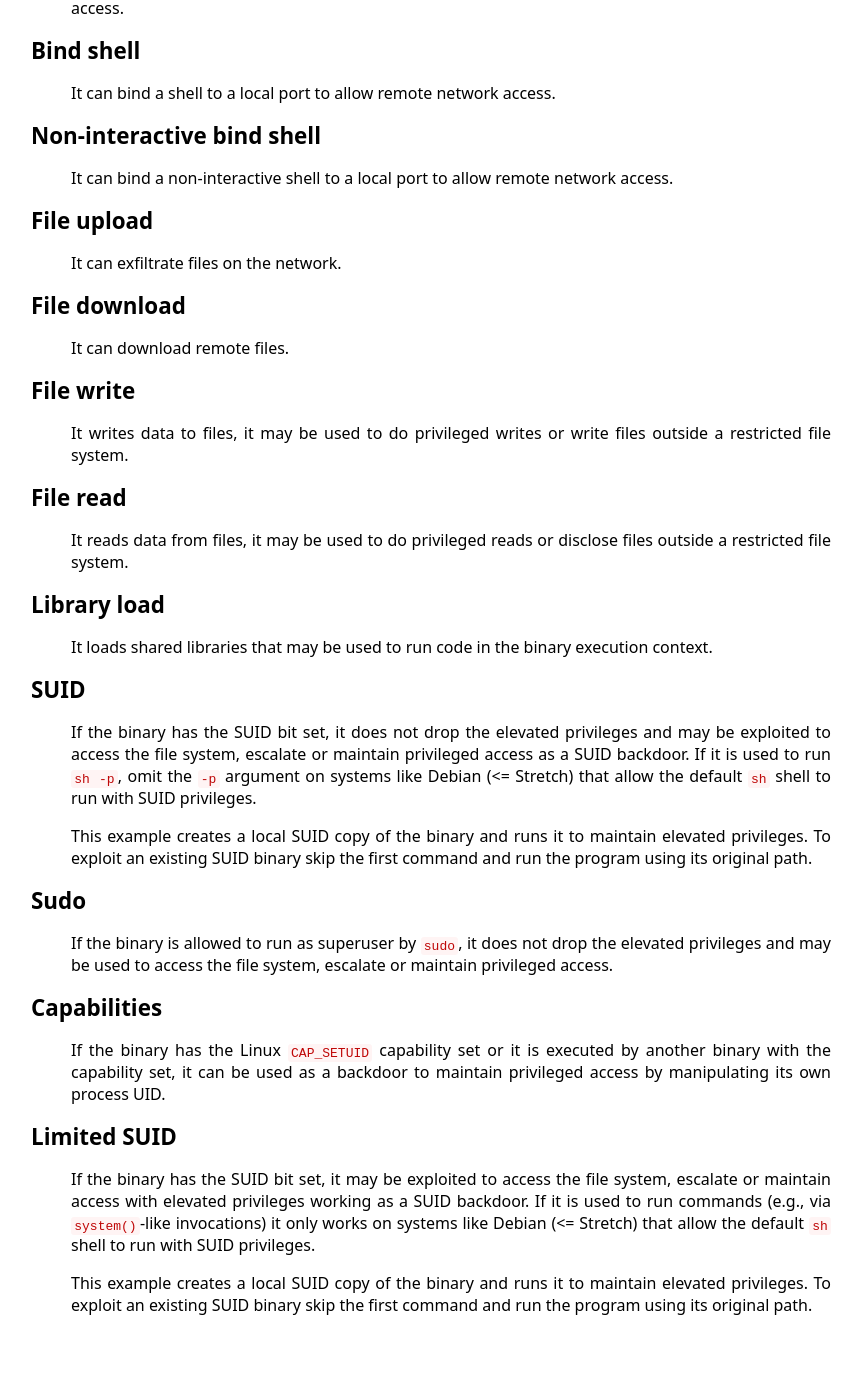
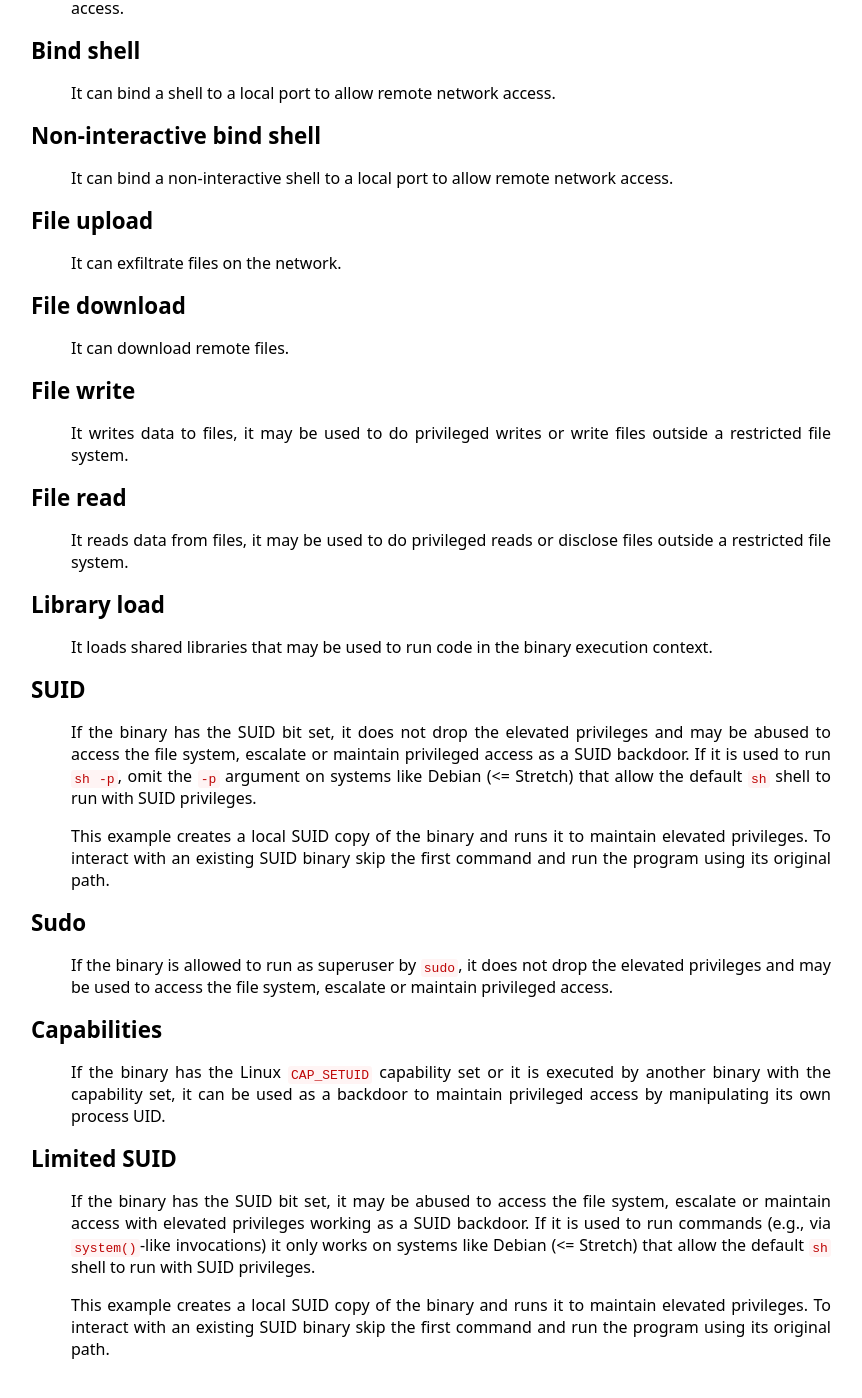
Before and after one commit to GTFOBins/GTFOBins.github.io, a Jekyll site: the page built from functions.md, in a window 1280 px wide and 1400 px high, scrolled down 491 px. Shown: the whole window, without its empty margins (209-1071 px from the left). Built offline with Jekyll 4.4.1, drawn with Linux system fonts in a browser that asks for light colours; before the commit the page ends 1847 px from its top, so only the background shows below that.

Commit message:
Avoid the "exploit" verb to reduce confusion

```diff
--- a/_data/functions.yml
+++ b/_data/functions.yml
@@ -48,9 +48,9 @@ library-load:
 suid:
   label: SUID
   description: |
-    If the binary has the SUID bit set, it does not drop the elevated privileges and may be exploited to access the file system, escalate or maintain privileged access as a SUID backdoor. If it is used to run `sh -p`, omit the `-p` argument on systems like Debian (<= Stretch) that allow the default `sh` shell to run with SUID privileges.
+    If the binary has the SUID bit set, it does not drop the elevated privileges and may be abused to access the file system, escalate or maintain privileged access as a SUID backdoor. If it is used to run `sh -p`, omit the `-p` argument on systems like Debian (<= Stretch) that allow the default `sh` shell to run with SUID privileges.
 
-    This example creates a local SUID copy of the binary and runs it to maintain elevated privileges. To exploit an existing SUID binary skip the first command and run the program using its original path.
+    This example creates a local SUID copy of the binary and runs it to maintain elevated privileges. To interact with an existing SUID binary skip the first command and run the program using its original path.
 
 sudo:
   label: Sudo
@@ -63,6 +63,6 @@ capabilities:
 limited-suid:
   label: Limited SUID
   description: |
-    If the binary has the SUID bit set, it may be exploited to access the file system, escalate or maintain access with elevated privileges working as a SUID backdoor. If it is used to run commands (e.g., via `system()`-like invocations) it only works on systems like Debian (<= Stretch) that allow the default `sh` shell to run with SUID privileges.
+    If the binary has the SUID bit set, it may be abused to access the file system, escalate or maintain access with elevated privileges working as a SUID backdoor. If it is used to run commands (e.g., via `system()`-like invocations) it only works on systems like Debian (<= Stretch) that allow the default `sh` shell to run with SUID privileges.
 
-    This example creates a local SUID copy of the binary and runs it to maintain elevated privileges. To exploit an existing SUID binary skip the first command and run the program using its original path.
+    This example creates a local SUID copy of the binary and runs it to maintain elevated privileges. To interact with an existing SUID binary skip the first command and run the program using its original path.
```
Also changed, not shown: index.md (+4 -4 lines), README.md.
